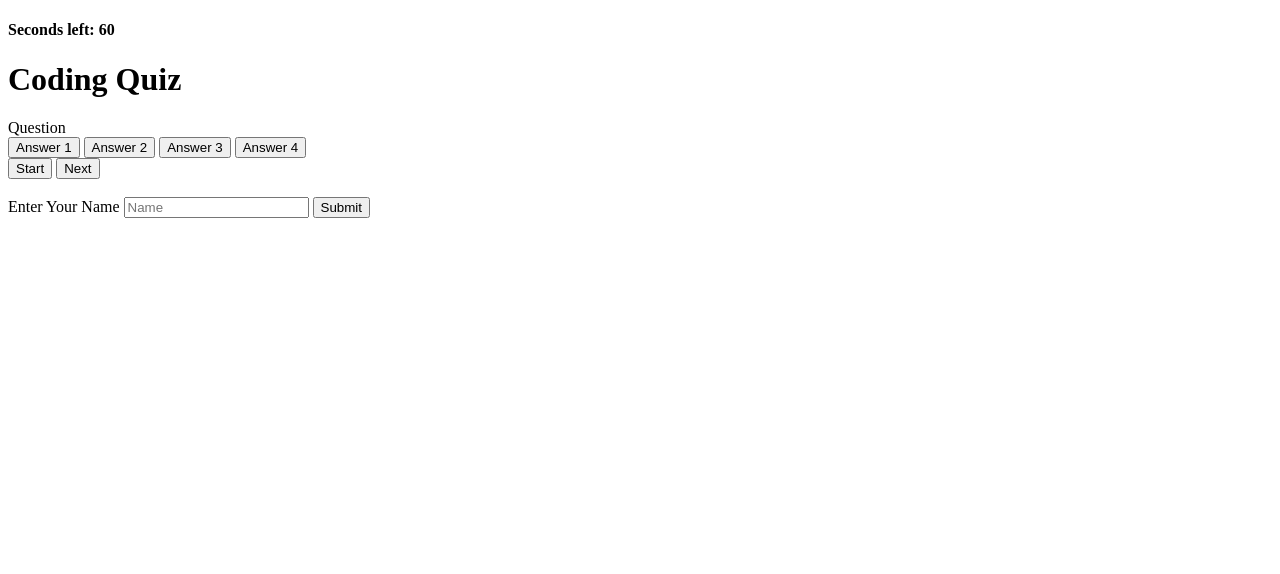
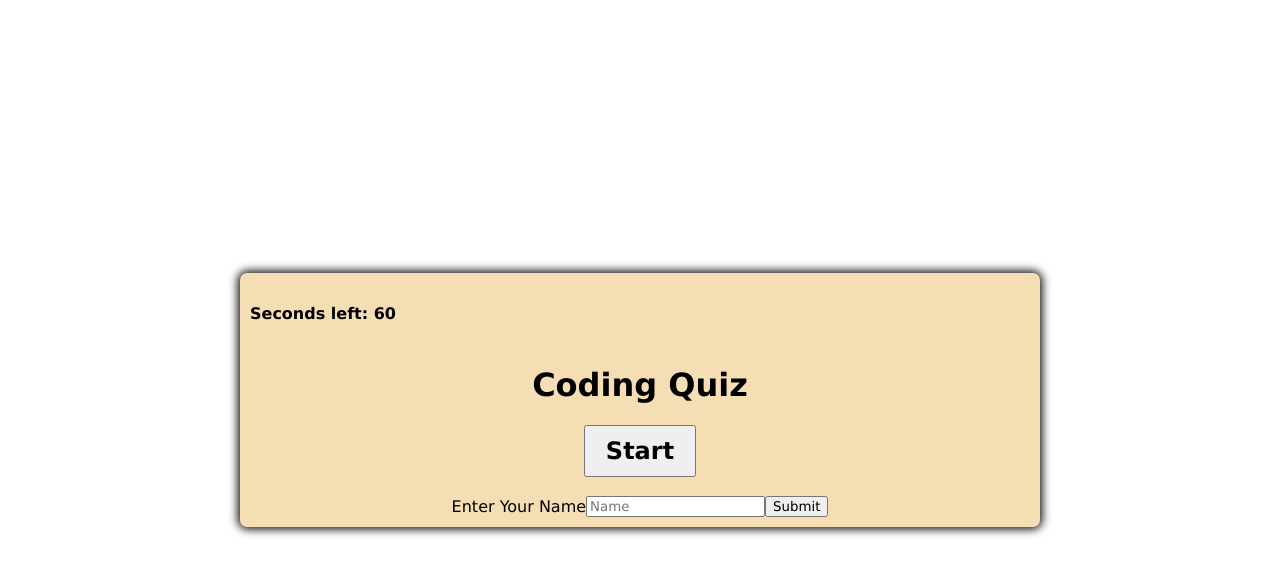
Before and after one commit to bryantuwagbale/coding-quiz, a plain HTML site: page index.html in a window 1280 px wide. Drawn offline with Linux system fonts and the light colour scheme; the site is published under a folder, as on GitHub Pages, so addresses that start at the root find nothing.

Commit message:
properly linked css and js

```diff
--- a/assets/javascript/script.js
+++ b/assets/javascript/script.js
@@ -72,7 +72,8 @@ var questions = [
             {text: "Heated Yeild Marketing Logic", correct: false},
             {text: "Happy Yodeling Manipulative Love", correct: false}
         ]
-    }
+
+    },
 
 ]
 
--- a/index.html
+++ b/index.html
@@ -4,8 +4,8 @@
     <meta charset="UTF-8">
     <meta http-equiv="X-UA-Compatible" content="IE=edge">
     <meta name="viewport" content="width=device-width, initial-scale=1.0">
-    <link rel="stylesheet" href="/assets/css/style.css">
-    <script defer src="/assets/javascript/script.js"></script>
+    <link rel="stylesheet" href="assets/css/style.css">
+    <script defer src="assets/javascript/script.js"></script>
     <title>Coding Quiz</title>
 </head>
 <body >
```
